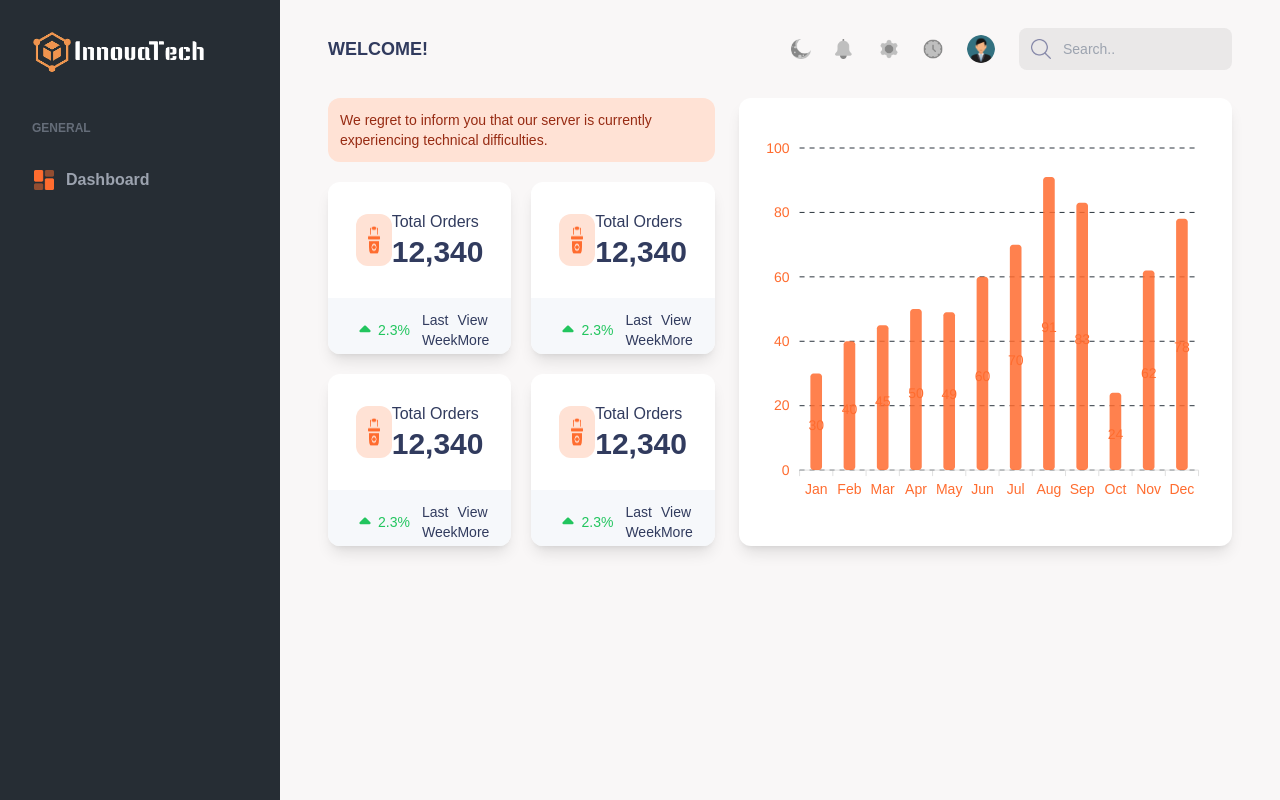
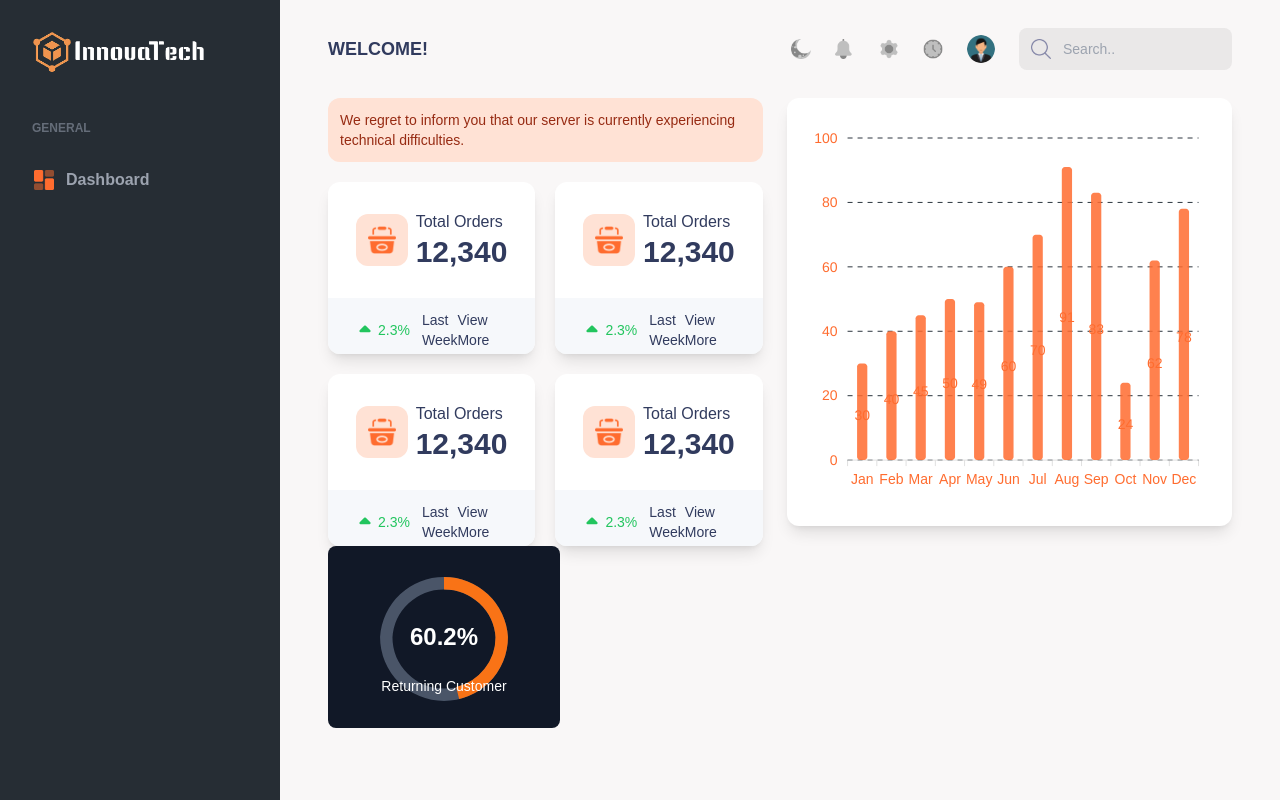
Before and after one commit to HKinnovaTech/Dashboard-Inventory, a Next.js app: page / in a window 1280 px wide. Built offline with nearby package versions, Linux system fonts and the light colour scheme.

Commit message:
adding pages

```diff
--- a/src/app/Components/Dashboard/Dashboard.tsx
+++ b/src/app/Components/Dashboard/Dashboard.tsx
@@ -1,13 +1,18 @@
 import React from "react";
 import Infocard from "./components/infocard";
 import Graph from "./components/graph/graph";
+import CircularProgressBar from "./components/CircularProgressBar";
 
 const Dashboard = () => {
   return (
-    <div className="flex flex-row min-md:flex-col gap-6 items-start justify-center">
-      <div className="w-full xl:w-[80%]">
+    <div>
+      <div className="flex flex-col xl:flex-row gap-6 items-start justify-center">
+        <div className="w-full ">
           <div className="w-full bg-hilights text-messagetext rounded-xl p-3 text-sm mb-5">
-          <p>We regret to inform you that our server is currently experiencing technical difficulties.</p>
+            <p>
+              We regret to inform you that our server is currently experiencing
+              technical difficulties.
+            </p>
           </div>
           <div className="grid grid-cols-2 gap-5 ">
             <Infocard />
@@ -19,6 +24,14 @@ const Dashboard = () => {
 
         <Graph />
       </div>
+      <div className="flex items-center justify-between">
+        <div>
+          <CircularProgressBar/>
+        </div>
+        <div></div>
+        <div></div>
+      </div>
+    </div>
   );
 };
 
--- /dev/null
+++ b/src/app/Components/Dashboard/components/CircularProgressBar.tsx
@@ -0,0 +1,63 @@
+// components/CircularProgressBar.tsx
+import React from 'react';
+
+const CircularProgressBar: React.FC = () => {
+  // Progress value (65.2% as in your image)
+  const progress = 60.2;
+  const radius = 85.27; // Matching the radius from your path (approx. 85.27px)
+  const circumference = 2 * Math.PI * radius;
+  const offset = circumference - (progress / 100) * circumference * (3 / 4); // Adjust for 3/4 circle
+
+  return (
+    <div className="flex flex-col items-center justify-center bg-gray-900 p-4 rounded-lg">
+      {/* 3/4 Circular Progress Container (top 270 degrees) */}
+      <div className="relative w-[200px] h-[150px] overflow-hidden"> {/* Adjusted for 3/4 circle */}
+        <svg className="w-full h-full" viewBox="0 0 200 200">
+          {/* Clip path to show only top 3/4 of the circle */}
+          <defs>
+            <clipPath id="threeQuarterClip">
+              <path
+                d="M 100 20 A 85.27 85.27 0 0 1 185.27 100 A 85.27 85.27 0 0 1 100 185.27 A 85.27 85.27 0 0 1 14.73 100 A 85.27 85.27 0 0 1 100 20 Z"
+                fill="none"
+              />
+            </clipPath>
+          </defs>
+
+          {/* Background 3/4 Circle (clipped, matching your path style) */}
+          <path
+            d="M 100 20 A 85.27 85.27 0 0 1 185.27 100 A 85.27 85.27 0 0 1 100 185.27 A 85.27 85.27 0 0 1 14.73 100 A 85.27 85.27 0 0 1 100 20"
+            fill="none"
+            stroke="#4a5568" // Dark gray for unfilled portion
+            strokeWidth="33.09" // Matching your path's stroke-width
+            strokeLinecap="butt"
+            clipPath="url(#threeQuarterClip)"
+          />
+
+          {/* Progress 3/4 Circle (clipped, segmented effect with stroke-dasharray) */}
+          <path
+            d="M 100 20 A 85.27 85.27 0 0 1 185.27 100 A 85.27 85.27 0 0 1 100 185.27 A 85.27 85.27 0 0 1 14.73 100 A 85.27 85.27 0 0 1 100 20"
+            fill="none"
+            stroke="#f97316" // Orange color (Tailwind's orange-500)
+            strokeWidth="33.09" // Matching your path's stroke-width
+            strokeDasharray={circumference}
+            strokeDashoffset={offset}
+            strokeLinecap="butt" // Square ends for segmented look
+            clipPath="url(#threeQuarterClip)"
+          />
+        </svg>
+
+        {/* Progress Text */}
+        <div className="absolute inset-0 flex items-center justify-center text-white text-2xl font-bold">
+          {progress}%
+        </div>
+
+        {/* Label */}
+        <div className="absolute bottom-4 w-full text-center text-white text-sm font-medium">
+          Returning Customer
+        </div>
+      </div>
+    </div>
+  );
+};
+
+export default CircularProgressBar;
--- a/src/app/Components/Dashboard/components/graph/graph.tsx
+++ b/src/app/Components/Dashboard/components/graph/graph.tsx
@@ -115,7 +115,7 @@ const Graph: React.FC = () => {
   ];
 
   return (
-    <div className="app bg-primary lg:*:py-2.5 xl:p-2.5 rounded-xl shadow-lg w-full -z-10">
+    <div className="app bg-primary xl:p-2.5 rounded-xl shadow-lg w-full h-full -z-10">
       <div className="row">
         <div className="mixed-chart w-full">
           <Chart options={options} series={series} type="bar" width="100%" height="393" />
--- a/src/app/Components/Dashboard/components/infocard.tsx
+++ b/src/app/Components/Dashboard/components/infocard.tsx
@@ -3,7 +3,7 @@ import { FaCaretUp } from "react-icons/fa6";
 
 const InfoCard = (props) => {
   return (
-    <div className="h-[172px] bg-primary shadow-lg rounded-xl overflow-hidden flex flex-col justify-between">
+    <div className="max-h-[172px] bg-primary shadow-lg rounded-xl overflow-hidden flex flex-col justify-between">
       <div className="flex items-center justify-between p-7 ">
         <div className="bg-hilights rounded-xl p-3">
           <img src="/images/bucket.png" alt="Bucket" className="w-7 h-7" />
```
Also changed, not shown: 1 other file (tests, documents, lock files or other folders). Lines whose indentation alone changed are shown as unchanged.
